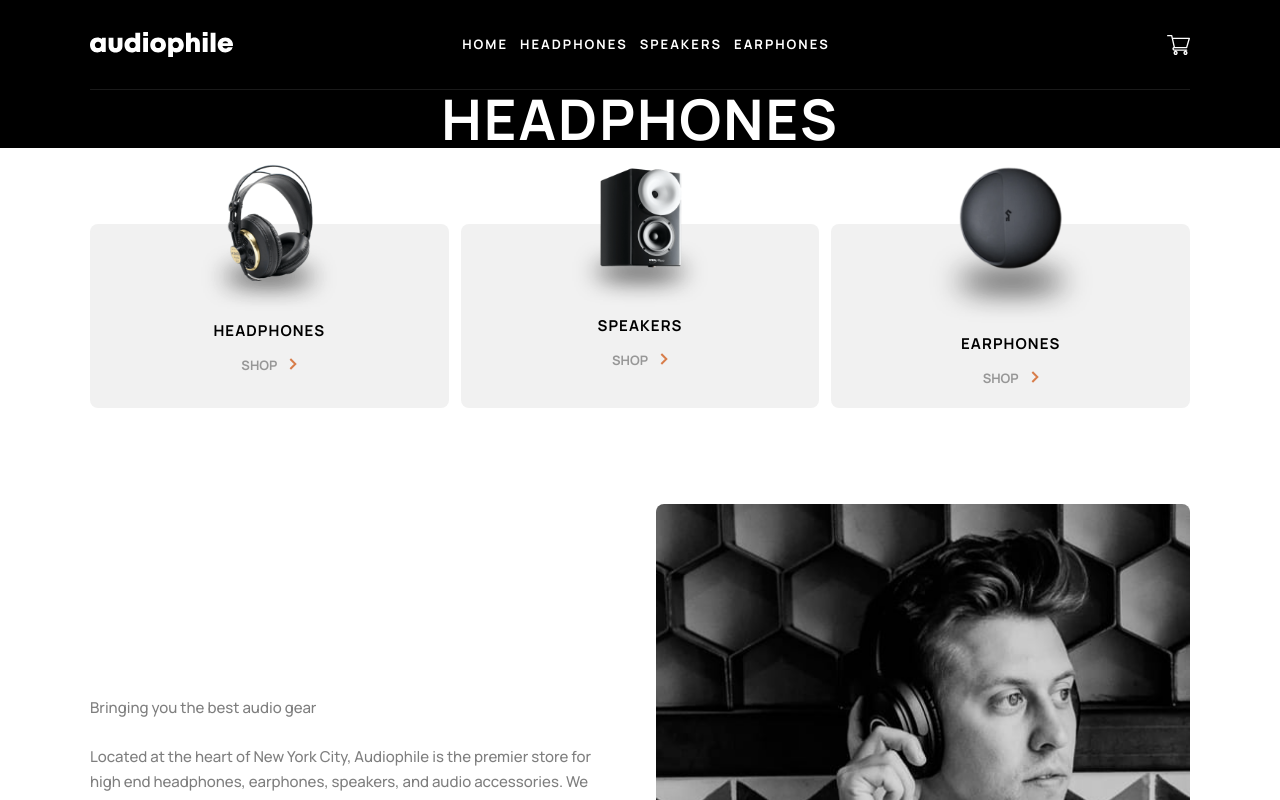
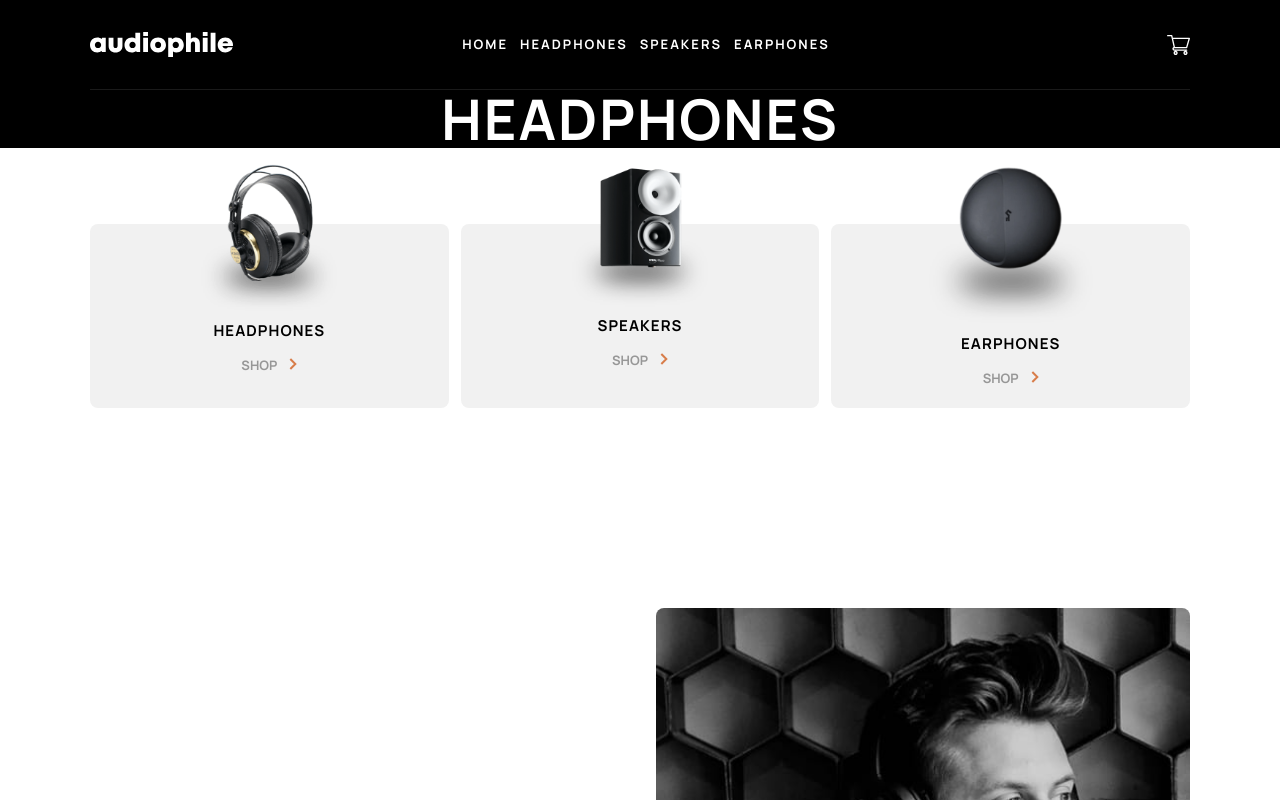
Before and after one commit to scottmotion/audiophile-ecommerce, a React (Vite) app: page /audiophile-ecommerce/headphones in a window 1280 px wide. Shown: the top 800 px of the page. Built offline with nearby package versions, Linux system fonts and the light colour scheme.

Commit message:
Update Headphones.tsx

```diff
--- a/src/pages/Headphones.tsx
+++ b/src/pages/Headphones.tsx
@@ -9,7 +9,7 @@ export default function Headphones() {
         </div>
       </header>
 
-      <main className="mb-[7.5rem] flex w-full flex-col items-center gap-[7.5rem] px-6 md:gap-24 md:px-10">
+      <main className="mb-[7.5rem] flex w-full flex-col items-center gap-[7.5rem] px-6 md:gap-24 md:px-10 lg:gap-[12.5rem]">
         <CategoryNav />
         <BestGear />
       </main>
```
